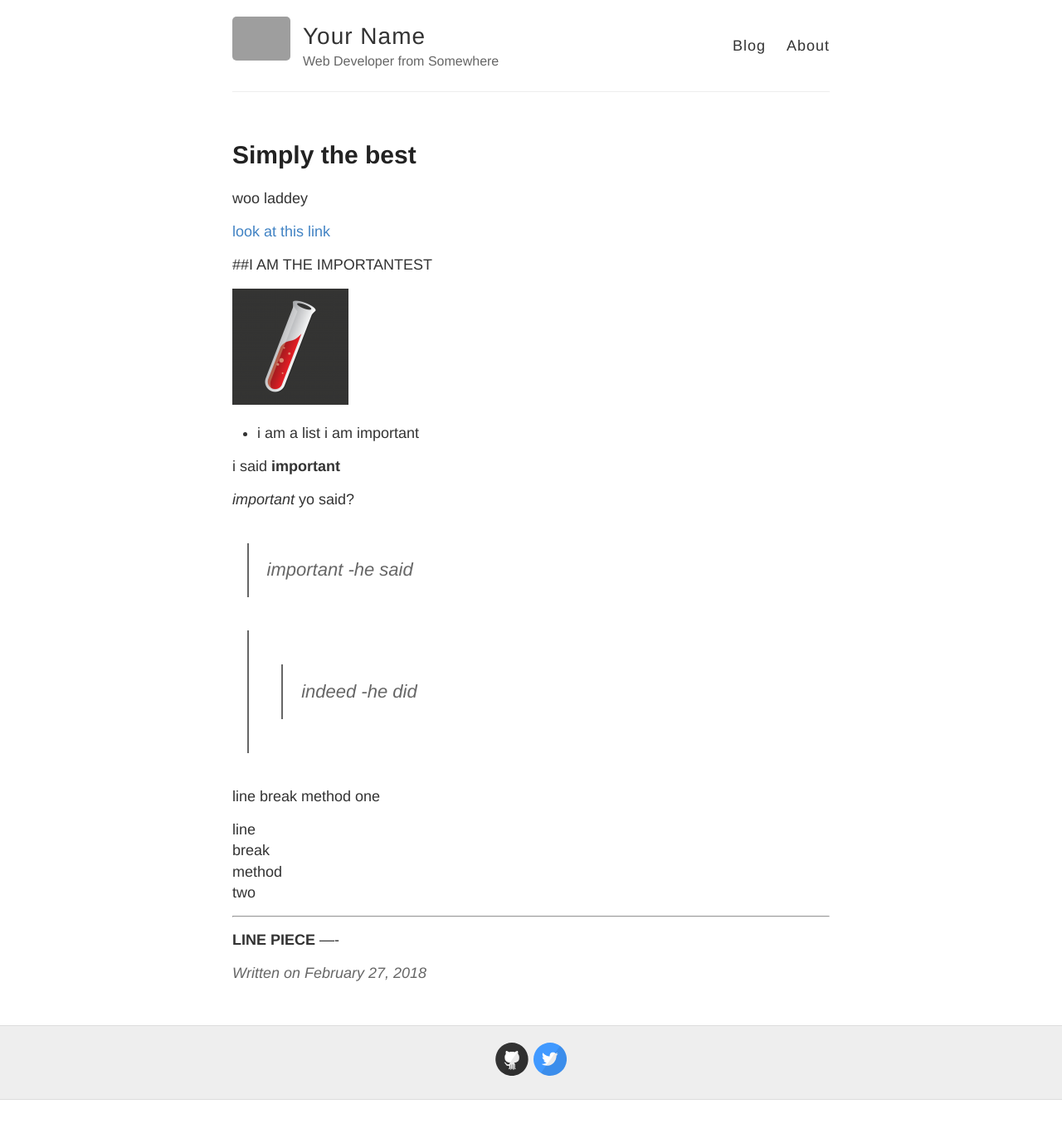
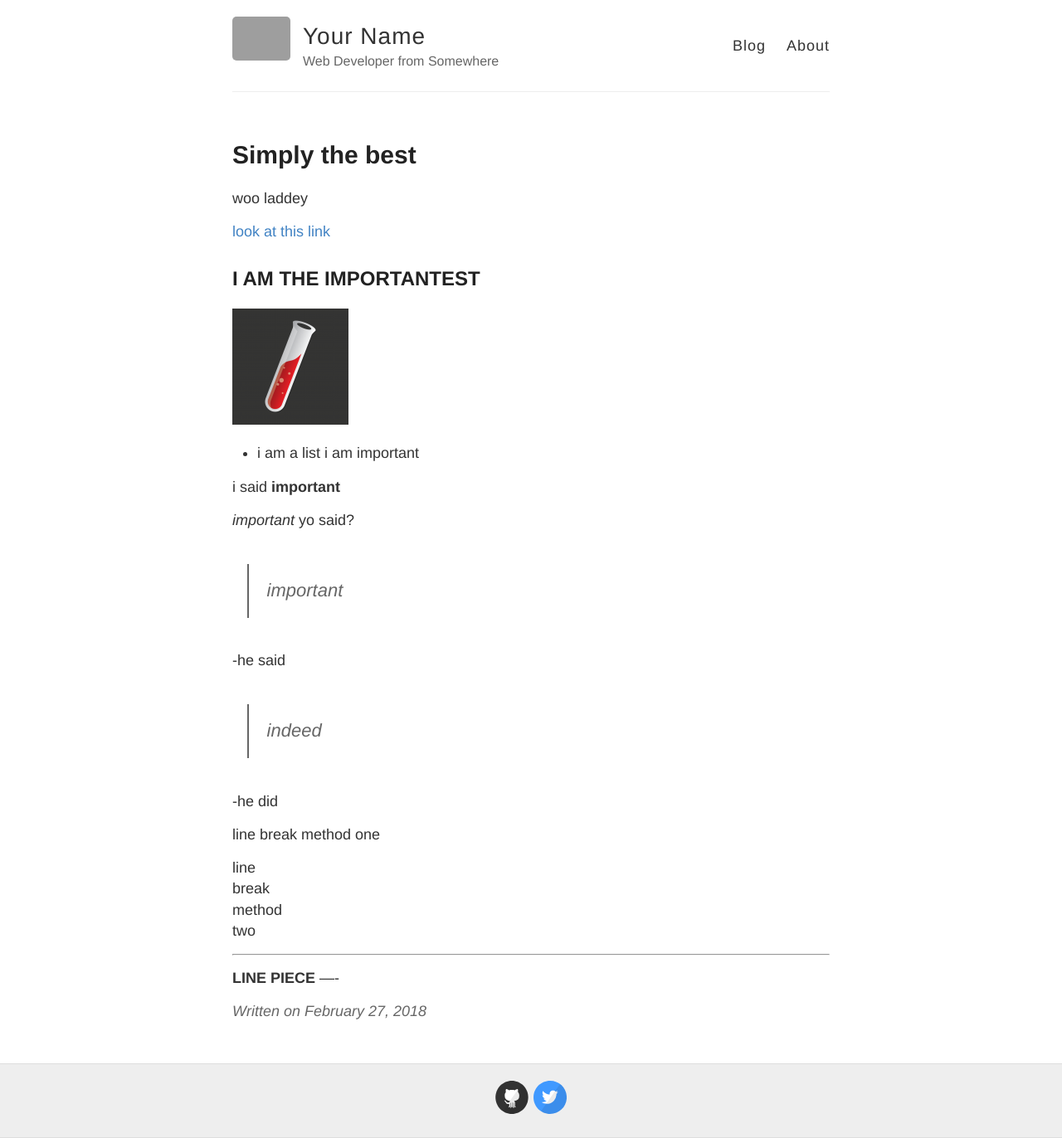
Before and after one commit to magicsmokeemporium/magicsmokeemporium.github.io, a Jekyll site: the page built from _posts/2018-2-27-Second-blog-thing.md, in a window 1280 px wide. Shown: the whole page at 83% size. Built offline with Jekyll 4.4.1, drawn with Linux system fonts in a browser that asks for light colours; before the commit the page ends 1326 px from its top, so only the background shows below that; grey boxes are pictures that could not be loaded.

```diff
--- a/_posts/2018-2-27-Second-blog-thing.md
+++ b/_posts/2018-2-27-Second-blog-thing.md
@@ -5,9 +5,9 @@ title: Simply the best
 
 woo laddey
 
-[look at this link](reddit.com)
+[look at this link](https://www.reddit.com/)
 
-##I AM THE IMPORTANTEST
+## I AM THE IMPORTANTEST
 
 ![look at meee]({{ site.baseurl }}/images/jekyll-logo.png "this thing is in my files")
 
@@ -18,9 +18,11 @@ i said **important**
 _important_ yo said?
 
 >important
+
 \-he said
 
->>indeed
+>indeed
+
 -he did
 
 line
```
